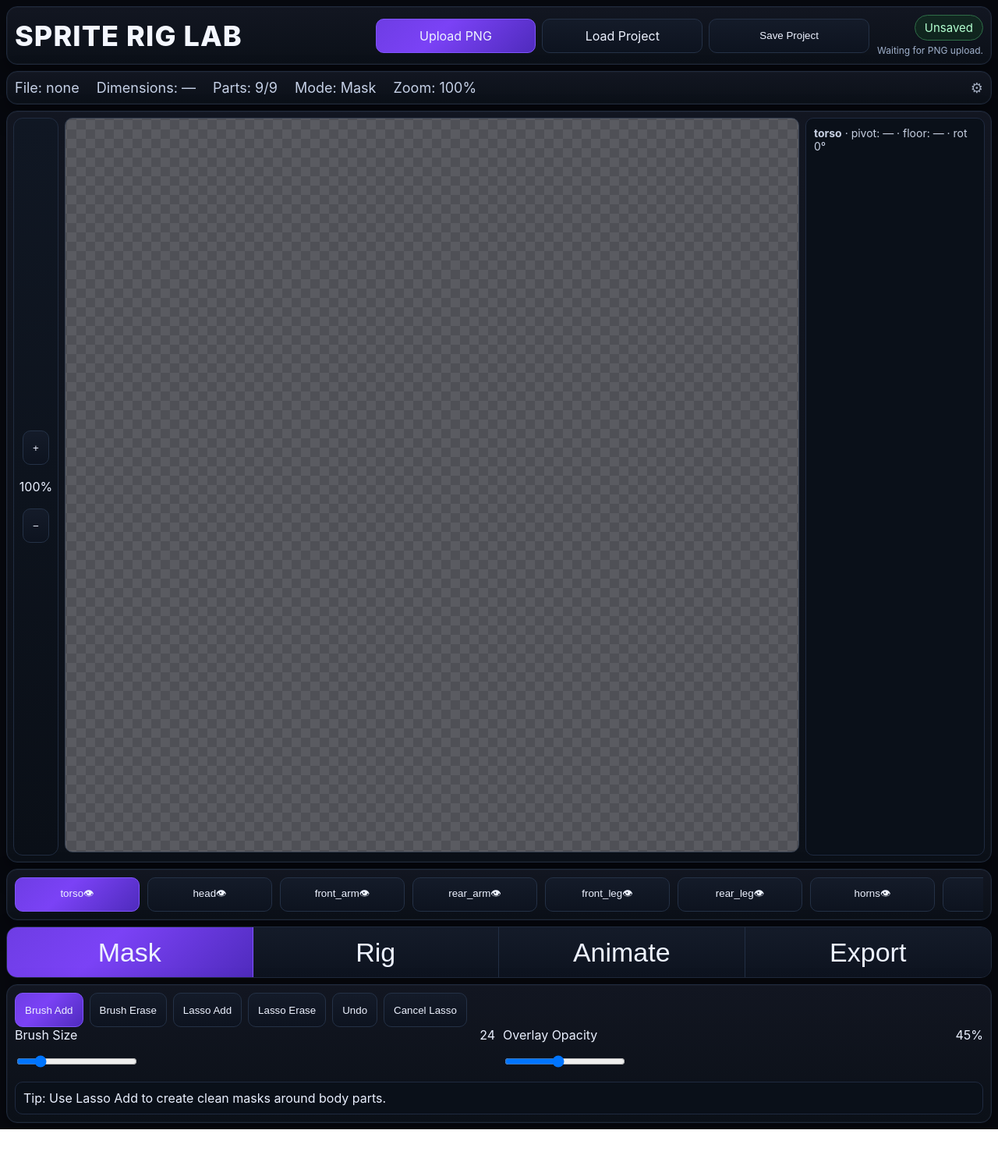
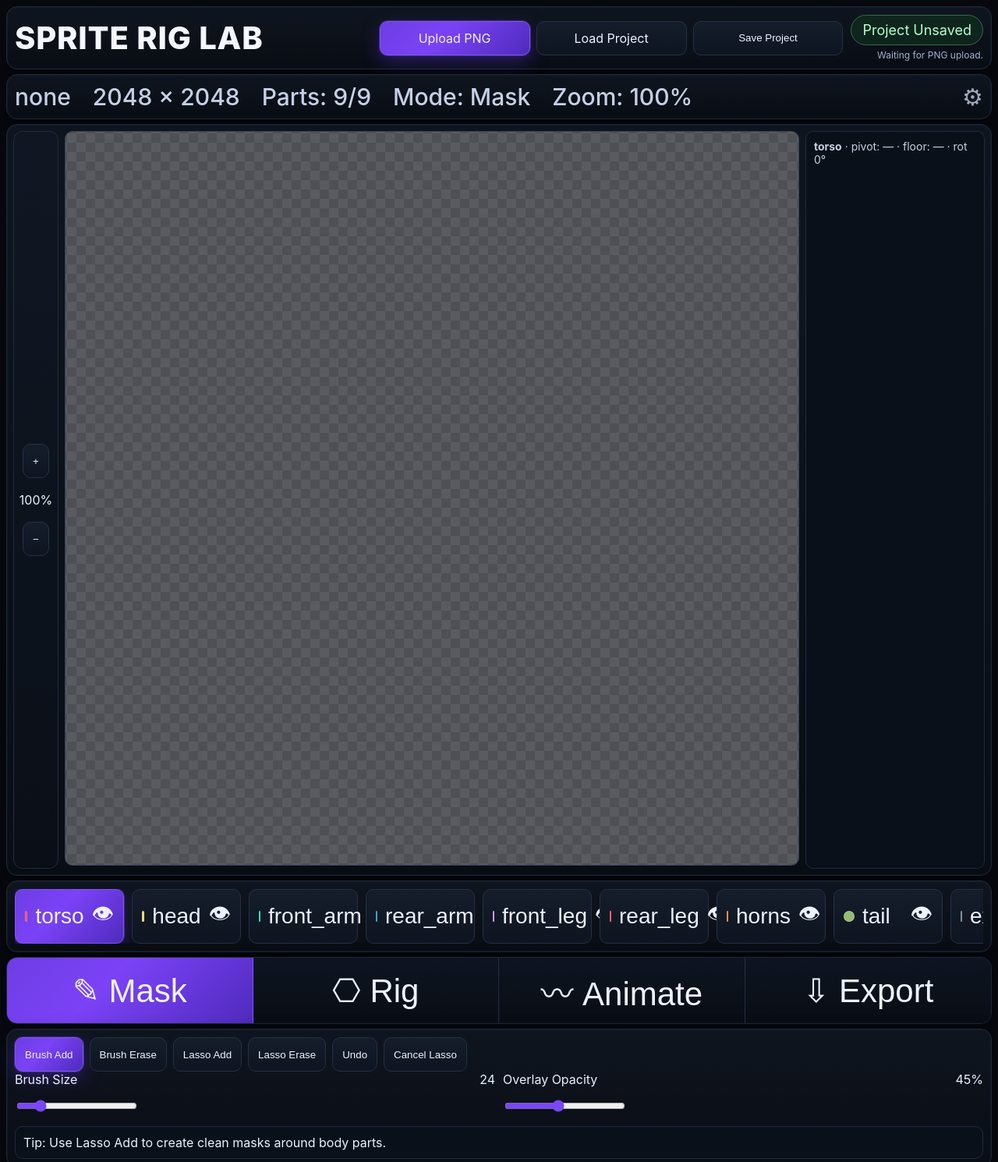
Before and after one commit to Herbachino1776/sprite-rig-lab, a website built with Vite: page index.html in a window 1280 px wide. Shown: the top 1490 px of the page at 78% size. Before the commit the page ends 1448 px from the top, so only its background shows below. Built offline with nearby package versions, Linux system fonts and the light colour scheme.

Commit message:
Rebuild UI shell to match Sprite Rig Lab mockup

```diff
--- a/src/app.ts
+++ b/src/app.ts
@@ -106,11 +106,11 @@ export function initApp(root: HTMLDivElement) {
   let previewRaf: number | null = null;
 
   root.innerHTML = `<div class="shell">
-  <header class="topBar panel"><div class="brandBlock"><h1>SPRITE RIG LAB</h1></div><div class="projectButtons"><label class="fileLabel primary">Upload PNG<input id="file" type="file" accept="image/png" /></label><label class="fileLabel">Load Project<input id="loadProject" type="file" accept="application/json" /></label><button id="saveProject" disabled>Save Project</button></div><div class="savedCluster"><span id="savedStat" class="savedBadge">Unsaved</span><p id="status" class="status">Waiting for PNG upload.</p></div></header>
-  <section class="panel statusRow"><span id="fileStat">File: none</span><span id="dimensionsStat">Dimensions: —</span><span id="partsStat">Parts: 0</span><span id="modeStat">Mode: Mask</span><span id="zoomStat">Zoom: 100%</span><span class="settingsStub">⚙</span></section>
+  <header class="topBar panel"><div class="brandBlock"><h1>SPRITE RIG LAB</h1></div><div class="projectButtons"><label class="fileLabel primary">Upload PNG<input id="file" type="file" accept="image/png" /></label><label class="fileLabel">Load Project<input id="loadProject" type="file" accept="application/json" /></label><button id="saveProject" disabled>Save Project</button></div><div class="savedCluster"><span id="savedStat" class="savedBadge">Project Unsaved</span><p id="status" class="status">Waiting for PNG upload.</p></div></header>
+  <section class="panel statusRow"><span id="fileStat">none</span><span id="dimensionsStat">2048 × 2048</span><span id="partsStat">Parts: 0</span><span id="modeStat">Mode: Mask</span><span id="zoomStat">Zoom: 100%</span><span class="settingsStub">⚙</span></section>
   <main class="workspaceShell panel"><div class="zoomRail"><button type="button">+</button><span>100%</span><button type="button">−</button></div><section class="workspaceArea"><canvas id="workspace" width="1024" height="1024"></canvas></section><aside id="partInfo" class="partInfo inspector"></aside></main>
   <section class="panel partChipsWrap"><div class="partChips" id="partChips"></div></section>
-  <section class="panel modeTabs"><button id="modeMask" class="active" type="button">Mask</button><button id="modeRig" type="button">Rig</button><button id="modeAnimate" type="button">Animate</button><button id="modeExport" type="button">Export</button></section>
+  <section class="panel modeTabs"><button id="modeMask" class="active" type="button">✎ Mask</button><button id="modeRig" type="button">⎔ Rig</button><button id="modeAnimate" type="button">〰 Animate</button><button id="modeExport" type="button">⇩ Export</button></section>
   <section class="panel modeControls">
   <div id="maskControls"><div class="segmented toolModes"><button id="brushAddMode" type="button">Brush Add</button><button id="brushEraseMode" type="button">Brush Erase</button><button id="lassoAddMode" type="button">Lasso Add</button><button id="lassoEraseMode" type="button">Lasso Erase</button><button id="undoMaskAction" type="button" disabled>Undo</button><button id="cancelLasso" type="button" disabled>Cancel Lasso</button></div><div class="controlGrid"><div class="compactSlider"><label for="brushSize">Brush Size <span id="brushSizeValue">24</span></label><input id="brushSize" type="range" min="1" max="256" value="24" /></div><div class="compactSlider"><label for="overlayOpacity">Overlay Opacity <span id="overlayOpacityValue">45%</span></label><input id="overlayOpacity" type="range" min="0.05" max="1" step="0.05" value="0.45" /></div></div><div class="tipLine">Tip: Use Lasso Add to create clean masks around body parts.</div></div>
   <div id="rigControls" hidden><div class="segmented toolModes"><button id="setPivotMode" type="button">Set Pivot</button><button id="setFloorMode" type="button">Set Floor Contact</button><button id="transformPartMode" type="button">Transform Part</button></div><div class="autoRigPanel"><div class="row"><button id="autoPlacePivotsButton" class="primary" type="button">Auto-place pivots & floor contacts</button></div><label class="inlineToggle"><input id="overwritePivots" type="checkbox" />Overwrite existing pivots & floor contacts</label><div id="autoRigFeedback" class="partInfo">Auto rig hints are ready after masks (and optionally built part layers).</div></div><div class="transformPanel" id="transformPanel" hidden><div class="compactSlider"><label for="rotationDeg">Rotate <span id="rotationDegValue">0°</span></label><input id="rotationDeg" type="range" min="-180" max="180" step="1" value="0" /></div><div class="compactSlider"><label for="uniformScale">Scale <span id="uniformScaleValue">1.00</span></label><input id="uniformScale" type="range" min="0.25" max="2" step="0.01" value="1" /></div><div class="row nudgeRow"><button id="nudgeUp" type="button">↑</button><button id="nudgeLeft" type="button">←</button><button id="nudgeRight" type="button">→</button><button id="nudgeDown" type="button">↓</button></div><div class="row"><button id="resetPartTransform" type="button">Reset Part</button><button id="resetAllTransforms" type="button">Reset All</button></div></div></div>
--- a/src/styles.css
+++ b/src/styles.css
@@ -1,27 +1,31 @@
 :root {
   font-family: Inter, system-ui, sans-serif;
   color: #eaf0ff;
-  background: radial-gradient(circle at 20% -20%, #3f1d71 0%, #0b0e15 45%, #07090f 100%);
+  background: radial-gradient(circle at 10% -30%, #40207e 0%, #0b0e15 40%, #06080d 100%);
+  --panel: #0b1017;
+  --panel-soft: #111824;
+  --line: #1d2637;
+  --accent: #7a47f6;
 }
 * { box-sizing: border-box; user-select: none; -webkit-user-select: none; -webkit-touch-callout: none; }
 html, body { margin: 0; background: #07090f; overscroll-behavior: none; }
-#app { max-width: 1320px; margin: 0 auto; padding: 8px; }
-.shell { display: flex; flex-direction: column; gap: 8px; }
+#app { max-width: 1420px; margin: 0 auto; padding: 8px; }
+.shell { display: flex; flex-direction: column; gap: 6px; }
 .panel {
-  background: linear-gradient(180deg, #121621 0%, #0b1018 100%);
-  border: 1px solid #1f2a3d;
+  background: linear-gradient(180deg, #0f151f 0%, #090d14 100%);
+  border: 1px solid #1c2739;
   border-radius: 14px;
-  box-shadow: 0 12px 30px rgba(0,0,0,.35), inset 0 0 0 1px rgba(255,255,255,.03);
+  box-shadow: 0 8px 24px rgba(0,0,0,.4), inset 0 0 0 1px rgba(255,255,255,.03);
   padding: 10px;
 }
-.topBar { display: grid; grid-template-columns: 1fr 1.4fr auto; align-items: center; gap: 10px; }
-.brandBlock h1 { margin: 0; color: #f4f7ff; letter-spacing: .03em; font-size: 36px; font-weight: 800; }
+.topBar { display: grid; grid-template-columns: 1fr 1.3fr auto; align-items: center; gap: 10px; }
+.brandBlock h1 { margin: 0; color: #f4f7ff; letter-spacing: .02em; font-size: 40px; font-weight: 800; }
 .projectButtons { display: grid; grid-template-columns: repeat(3, minmax(130px,1fr)); gap: 8px; }
 .savedCluster { display: flex; flex-direction: column; align-items: flex-end; gap: 5px; }
 .status { margin: 0; font-size: 12px; color: #9fb0cb; }
 .status.error { color: #ff8f9d; }
-.statusRow { display: flex; align-items: center; gap: 22px; color: #c5d0e6; font-size: 18px; }
-.savedBadge { color: #b3ffd0; background: rgba(19, 66, 34, .4); border: 1px solid #2f6e48; border-radius: 999px; padding: 6px 12px; font-size: 15px; }
+.statusRow { display: flex; align-items: center; gap: 28px; color: #c5d0e6; font-size: 30px; font-weight: 500; }
+.savedBadge { color: #b3ffd0; background: rgba(19, 66, 34, .4); border: 1px solid #2f6e48; border-radius: 999px; padding: 8px 14px; font-size: 18px; }
 .settingsStub { margin-left: auto; opacity: .8; }
 .workspaceShell { display: grid; grid-template-columns: 58px minmax(0,1fr) 230px; gap: 8px; padding: 8px; }
 .zoomRail, .inspector { background: linear-gradient(180deg, #101723, #0a0f17); border: 1px solid #202c40; border-radius: 12px; }
@@ -31,29 +35,35 @@ canvas { width: 100%; background: repeating-conic-gradient(#4f5056 0% 25%, #5a5b
 .inspector { padding: 12px; font-size: 14px; color: #c7d0e2; }
 .partChipsWrap { padding: 10px; }
 .partChips { display: flex; gap: 10px; overflow-x: auto; }
-.partChip { min-width: 160px; }
+.partChip { min-width: 140px; font-size: 28px; display: flex; align-items: center; gap: 10px; }
+.partChip .partName { flex: 1; text-align: left; }
+.partChip .swatch { width: 14px; height: 14px; border-radius: 999px; border: 1px solid rgba(255,255,255,.2); }
 .modeTabs { display: grid; grid-template-columns: repeat(4,1fr); gap: 0; padding: 0; overflow: hidden; }
-.modeTabs button { border-radius: 0; border: 0; border-right: 1px solid #222f45; min-height: 64px; font-size: 34px; }
+.modeTabs button { border-radius: 0; border: 0; border-right: 1px solid #222f45; min-height: 84px; font-size: 42px; background: linear-gradient(180deg,#0e1521,#090d14); }
 .modeTabs button:last-child { border-right: 0; }
 .modeControls { display: flex; flex-direction: column; gap: 10px; }
 .segmented, .row { display: flex; flex-wrap: wrap; gap: 8px; }
 .controlGrid { display: grid; grid-template-columns: repeat(2,minmax(0,1fr)); gap: 10px; }
 button, input, select, .fileLabel {
   min-height: 44px; border-radius: 10px; border: 1px solid #243146; color: #edf2ff;
-  background: linear-gradient(180deg, #141b29, #0d131f); padding: 10px 12px;
+  background: linear-gradient(180deg, #151d2a, #0e1521); padding: 10px 12px;
 }
-button.active, button.primary, .fileLabel.primary { background: linear-gradient(135deg, #6e3de4, #7b42f6 40%, #4f2bbd); border-color: #8055ff; }
+button.active, button.primary, .fileLabel.primary { background: linear-gradient(135deg, #6e3de4, #7b42f6 40%, #4f2bbd); border-color: #8055ff; box-shadow: 0 0 0 1px rgba(147,112,255,.25), 0 8px 24px rgba(86,46,198,.45); }
 .fileLabel { display: flex; align-items: center; justify-content: center; }
 .fileLabel input { display: none; }
 label { display: flex; flex-direction: column; gap: 4px; }
 .compactSlider label { flex-direction: row; justify-content: space-between; }
 .tipLine, .partInfo, .transformPanel, .autoRigPanel, pre, .previewPanel { background: #0a1019; border: 1px solid #1f2a40; border-radius: 10px; padding: 10px; }
 .shellError { border: 1px solid #ff4a67; background: #4d1420; color: #ffcad4; border-radius: 8px; padding: 8px; }
+input[type="range"] { accent-color: var(--accent); }
 @media (max-width: 980px) {
   .topBar { grid-template-columns: 1fr; }
-  .statusRow { flex-wrap: wrap; font-size: 14px; gap: 8px; }
+  .brandBlock h1 { font-size: 30px; }
+  .projectButtons { grid-template-columns: 1fr 1fr 1fr; }
+  .statusRow { flex-wrap: wrap; font-size: 16px; gap: 12px; }
   .workspaceShell { grid-template-columns: 1fr; }
   .zoomRail, .inspector { display: none; }
-  .modeTabs button { font-size: 28px; min-height: 56px; }
+  .partChip { font-size: 18px; min-width: 120px; }
+  .modeTabs button { font-size: 24px; min-height: 56px; }
   .controlGrid { grid-template-columns: 1fr; }
 }
```
